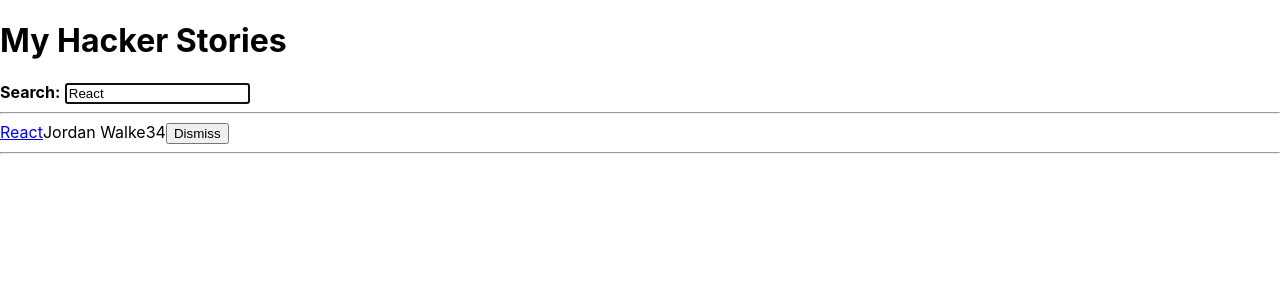
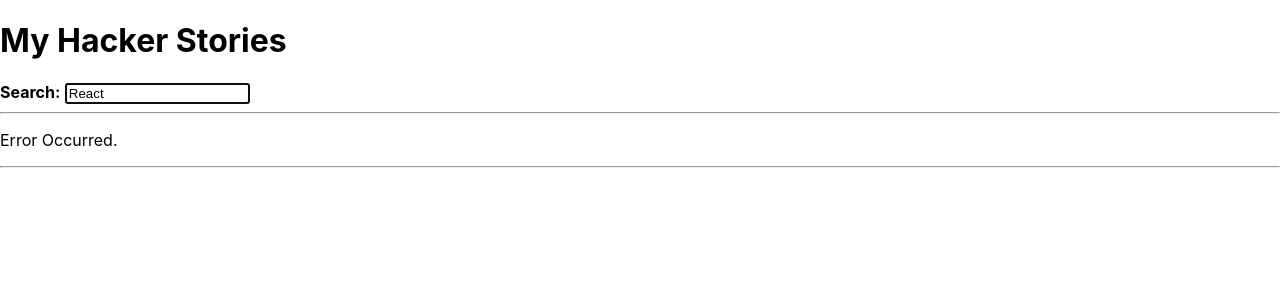
Before and after one commit to chrisumartinez/hackernews, a React (Create React App) app: page / in a window 1280 px wide. Shown: the top 300 px of the page. Built offline with nearby package versions, Linux system fonts and the light colour scheme.

Commit message:
finished impossible state (using reducers)

```diff
--- a/src/App.js
+++ b/src/App.js
@@ -21,9 +21,10 @@ const initialStories = [
 
 // Function to grab async data, returns a promise
 const getAsyncStories = () =>
-	new Promise((resolve) =>
-		setTimeout(() => resolve({ data: { stories: initialStories } }), 2000)
-	);
+	// new Promise((resolve) =>
+	// 	setTimeout(() => resolve({ data: { stories: initialStories } }), 2000)
+	// );
+	new Promise((resolve, reject) => setTimeout(reject, 2000));
 
 //custom hook:
 const useSemiPersistentState = (key, initialState) => {
@@ -55,13 +56,32 @@ const storiesReducer = (state, action) => {
 	without using the current state to returne a new one. The new state ==  the payload.
 	*/
 	switch (action.type) {
-		case "SET_STORIES":
-			return action.payload;
-
+		case "STORIES_FETCH_INIT":
+			return {
+				...state,
+				isLoading: true,
+				isError: false,
+			};
+		case "STORIES_FETCH_SUCCESS":
+			return {
+				...state,
+				isLoading: false,
+				isError: false,
+				data: action.payload,
+			};
+		case "STORIES_FETCH_FAILURE":
+			return {
+				...state,
+				isLoading: false,
+				isError: true,
+			};
 		case "REMOVE_STORY":
-			return state.filter(
-				(story) => action.payload.objectID !== story.objectID
-			);
+			return {
+				...state,
+				data: state.data.filter(
+					(story) => action.payload.objectID !== story.objectID
+				),
+			};
 		default:
 			throw new Error();
 	}
@@ -73,12 +93,16 @@ const App = () => {
 	hook receives reducer function + initial state as arguments, returns array with 2 items.
 	1 = current state, 2 = state updater function (dispatch function)
 	*/
-	const [stories, dispatchStories] = React.useReducer(storiesReducer, []);
+	const [stories, dispatchStories] = React.useReducer(storiesReducer, {
+		data: [],
+		isLoading: false,
+		isError: false,
+	});
 
-	//isLoading Hook:
-	const [isLoading, setIsLoading] = React.useState(false);
-	//error-handling hook:
-	const [isError, setIsError] = React.useState(false);
+	// //isLoading Hook:
+	// const [isLoading, setIsLoading] = React.useState(false);
+	// //error-handling hook:
+	// const [isError, setIsError] = React.useState(false);
 
 	//custom hook, call useSemiPersistentState();
 	// another goal of custom hook: reusability
@@ -94,21 +118,20 @@ const App = () => {
 	//useEffect Hook to pull data into initialStories:
 	// no dependency to pull data into initialStories:
 	React.useEffect(() => {
-		setIsLoading(true);
+		dispatchStories({ type: "STORIES_FETCH_INIT" });
 
 		getAsyncStories()
 			.then((result) => {
 				dispatchStories({
-					type: "SET_STORIES",
+					type: "STORIES_FETCH_SUCCESS",
 					payload: result.data.stories,
 				});
-				setIsLoading(false);
 			})
-			.catch(() => setIsError(true));
+			.catch(() => dispatchStories({ type: "STORIES_FETCH_FAILURE" }));
 	}, []);
 
 	//filter by searchTerm:
-	const searchedStories = stories.filter((story) =>
+	const searchedStories = stories.data.filter((story) =>
 		story.title.toLowerCase().includes(searchTerm.toLowerCase())
 	);
 
@@ -136,8 +159,8 @@ const App = () => {
 				<strong>Search:</strong>
 			</InputWithLabel>
 			<hr />
-			{isError && <p>Error Occurred.</p>}
-			{isLoading ? (
+			{stories.isError && <p>Error Occurred.</p>}
+			{stories.isLoading ? (
 				<p>Loading...</p>
 			) : (
 				<List list={searchedStories} onRemoveItem={handleRemoveStory} />
```
